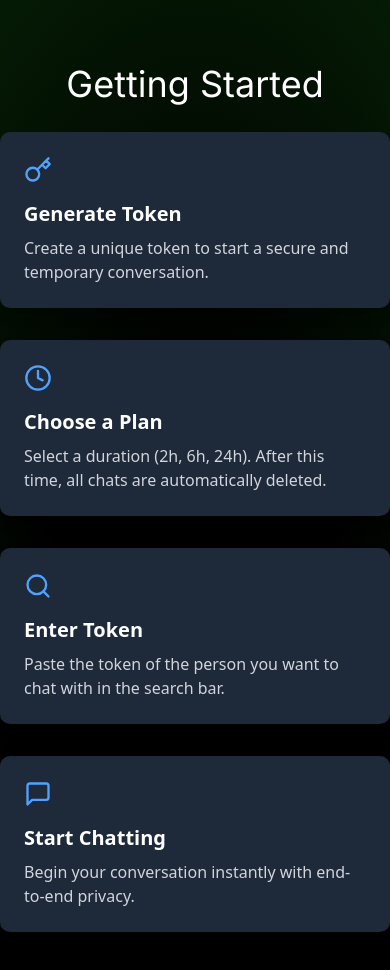
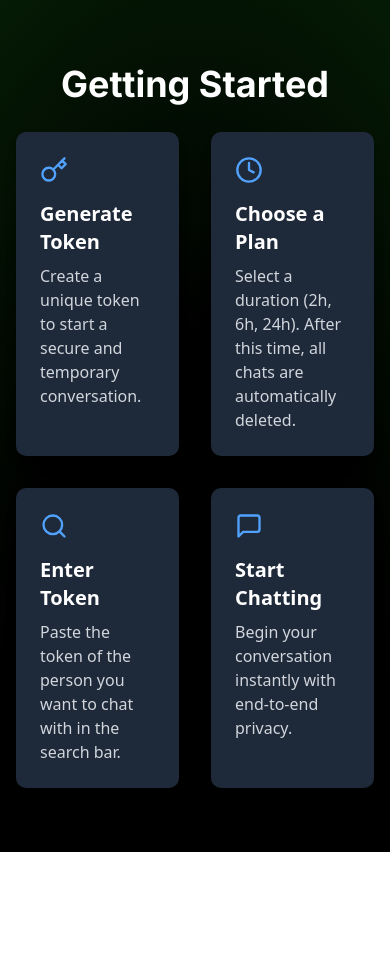
Before and after one commit to tahmid-khan-hub/Distak, a Next.js app: page / in a window 390 px wide. Shown: the top 970 px of the page. After the commit the page ends 852 px from the top, so only its background shows below. Built offline with nearby package versions, Linux system fonts and the light colour scheme.

Commit message:
Updated the heading of GetStarted section, added the max width in the root page and updated the grid layout of GetStarted section

```diff
--- a/app/HomeComponents/GetStarted/GetStarted.tsx
+++ b/app/HomeComponents/GetStarted/GetStarted.tsx
@@ -44,7 +44,7 @@ const getStartedData: GetStartedItem[] = [
 const GetStarted = () => {
     return (
         <div className="py-16">
-            <h2 className="inter text-4xl text-white text-center mb-7">Getting Started</h2>
+            <h2 className="inter text-4xl text-white text-center font-bold mb-7">Getting Started</h2>
             <div><GetStartedContainer items={getStartedData} /></div>
         </div>
     );
--- a/app/HomeComponents/GetStarted/components/GetStartedContainer.tsx
+++ b/app/HomeComponents/GetStarted/components/GetStartedContainer.tsx
@@ -5,7 +5,7 @@ interface GetStartedContainerProps {
 }
 const GetStartedContainer = ({ items }: GetStartedContainerProps) => {
     return (
-        <div className="grid grid-cols-1 md:grid-cols-2 lg:grid-cols-4 gap-8">
+        <div className="grid grid-cols-2 md:grid-cols-3 lg:grid-cols-4 gap-8">
             {items.map((item) => (
                 <div key={item.id} className="bg-gray-800 p-6 rounded-lg shadow-lg">
                     <div className="text-blue-400 mb-4">{item.icon}</div>
--- a/app/page.tsx
+++ b/app/page.tsx
@@ -2,7 +2,7 @@ import GetStarted from "./HomeComponents/GetStarted/GetStarted";
 
 export default function Home() {
   return (
-    <div className="">
+    <div className="max-w-275 mx-auto px-4">
       <GetStarted />
     </div>
   );
```
